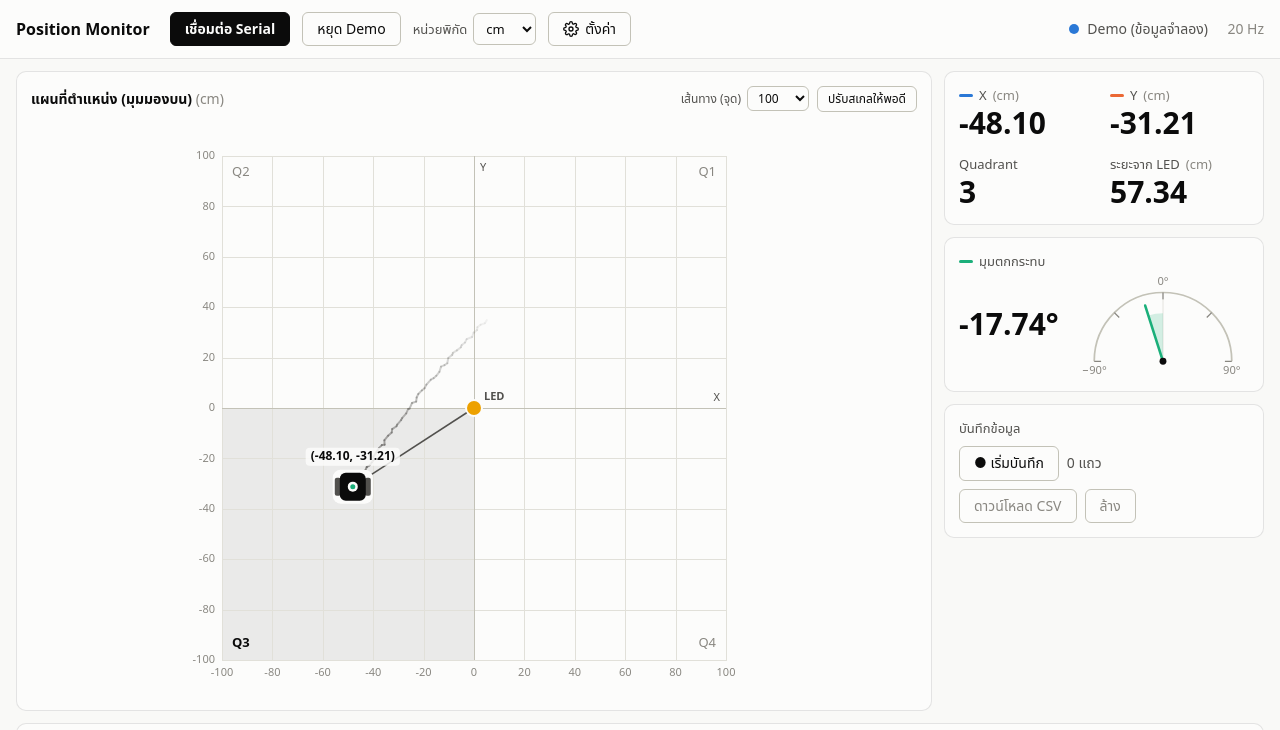
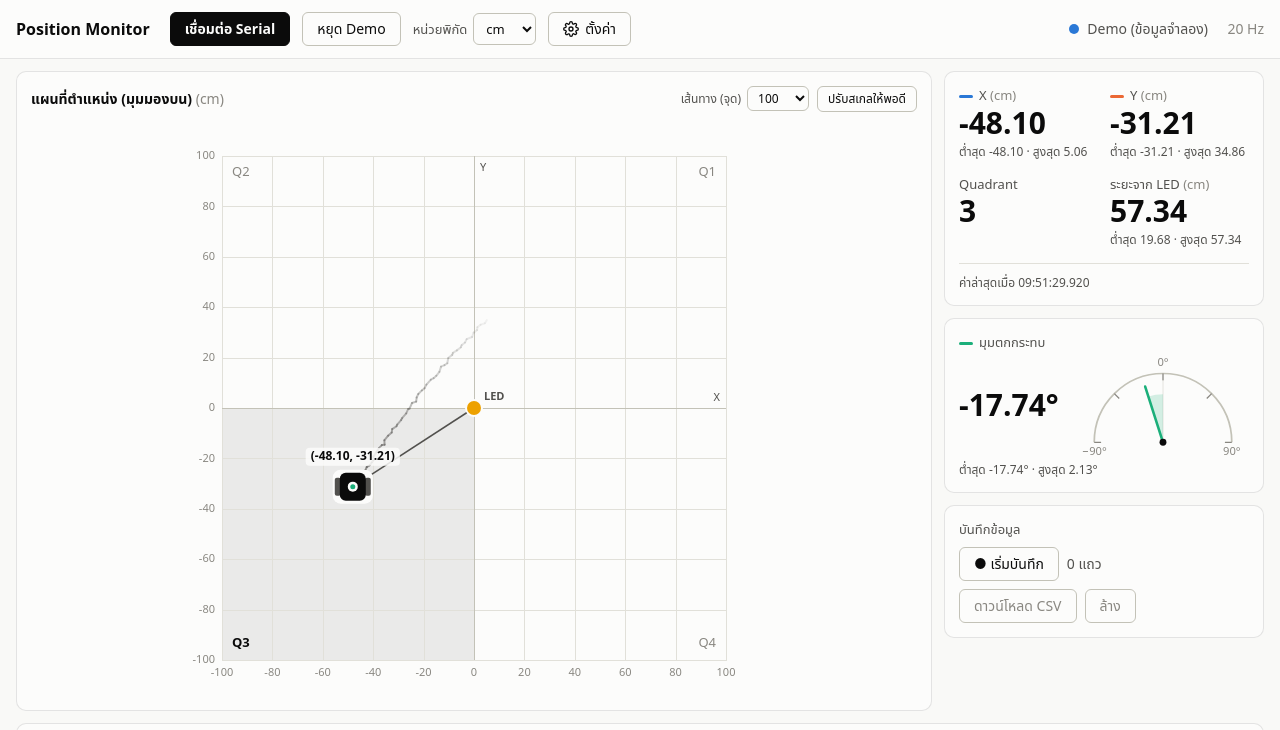
Before and after one commit to YuttakanS/Ui-for-monitoring-robot, a plain HTML site: page index.html in a window 1280 px wide. Both pictures are taken after a click on the button "Demo". Shown: the top 730 px of the page. Drawn offline with Linux system fonts and the light colour scheme.

Commit message:
feat(ui): add last-reading time and session min/max to metric cards
X, Y, distance and incidence angle show the session min and max under
the value (in the selected unit); the stats reset when a new
connection or demo starts. The position card shows the time of the
latest reading to the millisecond. Long labels like "Distance from LED
(cm)" now wrap as one line of text instead of splitting into columns.

Co-Authored-By: Claude Opus 5.5 <noreply@anthropic.com>

```diff
--- a/app.js
+++ b/app.js
@@ -107,6 +107,9 @@
       hintWait1: 'ตรวจว่า baud rate ในเมนูตั้งค่าตรงกับที่บอร์ดใช้',
       hintWait2: 'บอร์ดต้องส่งบรรทัดแบบ  Quadrant 1: x, y, มุม',
       distLed: 'ระยะจาก LED',
+      lastReading: 'ค่าล่าสุดเมื่อ',
+      min: 'ต่ำสุด',
+      max: 'สูงสุด',
       angle: 'มุมตกกระทบ',
       gaugeAria: 'หน้าปัดมุมตกกระทบ',
       recTitle: 'บันทึกข้อมูล',
@@ -158,6 +161,9 @@
       hintWait1: 'Check that the baud rate in Settings matches the board',
       hintWait2: 'The board must send lines like  Quadrant 1: x, y, angle',
       distLed: 'Distance from LED',
+      lastReading: 'Last reading at',
+      min: 'min',
+      max: 'max',
       angle: 'Incidence angle',
       gaugeAria: 'Incidence angle dial',
       recTitle: 'Recording',
@@ -219,6 +225,7 @@
     unit: DEFAULT_UNIT,    // display unit only (key of UNITS)
     trailN: 100,           // map trail length in samples; 0 = off
     mapHover: null,        // pointer position over the map canvas (CSS px) or null
+    stats: null,           // session min/max per field, reset with the data
     lang: DEFAULT_LANG,
     notice: null,          // { key, arg } so it can be re-rendered on language change
     parseErrors: 0,
@@ -242,6 +249,7 @@
     statusDot: $('statusDot'), statusText: $('statusText'), rate: $('rate'), notice: $('notice'),
     map: $('map'), btnResetScale: $('btnResetScale'),
     valX: $('valX'), valY: $('valY'), valQ: $('valQ'), valR: $('valR'), valA: $('valA'),
+    mmX: $('mmX'), mmY: $('mmY'), mmR: $('mmR'), mmA: $('mmA'), lastTime: $('lastTime'),
     gNeedle: $('gNeedle'), gWedge: $('gWedge'),
     btnRecord: $('btnRecord'), recCount: $('recCount'), btnCsv: $('btnCsv'), btnClearLog: $('btnClearLog'),
     tableDetails: $('tableDetails'), tableBody: $('tableBody'),
@@ -274,6 +282,7 @@
     s.wall = Date.now();
     state.samples.push(s);
     state.latest = s;
+    addStats(s);
 
     var cutoff = s.t - WINDOW_MS - 2000;
     if (state.samples.length > 512 && state.samples[0].t < cutoff) {
@@ -295,9 +304,23 @@
     state.dirty = state.tilesDirty = true;
   }
 
+  function addStats(s) {
+    var v = { x: s.x, y: s.y, r: Math.hypot(s.x, s.y), angle: s.angle };
+    if (!state.stats) {
+      state.stats = {};
+      for (var k0 in v) state.stats[k0] = { min: v[k0], max: v[k0] };
+      return;
+    }
+    for (var k in v) {
+      if (v[k] < state.stats[k].min) state.stats[k].min = v[k];
+      if (v[k] > state.stats[k].max) state.stats[k].max = v[k];
+    }
+  }
+
   function clearData() {
     state.samples = [];
     state.latest = null;
+    state.stats = null;
     state.range = null;
     state.parseErrors = 0;
     state.lastRaw = '';
@@ -465,10 +488,19 @@
       if (!s) values[i].textContent = t('waiting');
     }
     if (!s) {
+      el.mmX.textContent = el.mmY.textContent = el.mmR.textContent = el.mmA.textContent = '';
+      el.lastTime.textContent = '—';
       el.gNeedle.style.visibility = 'hidden';
       el.gWedge.setAttribute('d', '');
       return;
     }
+    var st = state.stats;
+    function mm(lo, hi) { return t('min') + ' ' + lo + '  ·  ' + t('max') + ' ' + hi; }
+    el.mmX.textContent = mm(fmtLen(st.x.min), fmtLen(st.x.max));
+    el.mmY.textContent = mm(fmtLen(st.y.min), fmtLen(st.y.max));
+    el.mmR.textContent = mm(fmtLen(st.r.min), fmtLen(st.r.max));
+    el.mmA.textContent = mm(st.angle.min.toFixed(2) + '°', st.angle.max.toFixed(2) + '°');
+    el.lastTime.textContent = clockTime(s.wall) + '.' + String(s.wall % 1000).padStart(3, '0');
     el.gNeedle.style.visibility = 'visible';
     el.valX.textContent = fmtLen(s.x);
     el.valY.textContent = fmtLen(s.y);
--- a/index.html
+++ b/index.html
@@ -78,10 +78,12 @@
         <div class="tile">
           <div class="tile-label"><span class="key" style="--k:var(--s1)"></span>X <span class="unit" data-unit></span></div>
           <div class="tile-value" id="valX">—</div>
+          <div class="tile-sub" id="mmX"></div>
         </div>
         <div class="tile">
           <div class="tile-label"><span class="key" style="--k:var(--s2)"></span>Y <span class="unit" data-unit></span></div>
           <div class="tile-value" id="valY">—</div>
+          <div class="tile-sub" id="mmY"></div>
         </div>
         <div class="tile">
           <div class="tile-label">Quadrant</div>
@@ -90,7 +92,9 @@
         <div class="tile">
           <div class="tile-label"><span data-i18n="distLed">ระยะจาก LED</span> <span class="unit" data-unit></span></div>
           <div class="tile-value" id="valR">—</div>
+          <div class="tile-sub" id="mmR"></div>
         </div>
+        <div class="tiles-foot"><span data-i18n="lastReading">ค่าล่าสุดเมื่อ</span> <span id="lastTime">—</span></div>
       </section>
 
       <section class="card gauge-card">
@@ -109,6 +113,7 @@
             <text class="g-text" x="180" y="120" text-anchor="middle">90°</text>
           </svg>
         </div>
+        <div class="tile-sub" id="mmA"></div>
       </section>
 
       <section class="card rec-card">
--- a/style.css
+++ b/style.css
@@ -169,7 +169,19 @@ main {
 
 /* ---------- value tiles ---------- */
 .tiles { display: grid; grid-template-columns: 1fr 1fr; gap: 14px 12px; }
-.tile-label { display: flex; align-items: center; gap: 6px; color: var(--text2); font-size: 13px; }
+/* block (not flex) so a long label wraps as one sentence with its unit */
+.tile-label { color: var(--text2); font-size: 13px; }
+.tile-label .key { vertical-align: middle; margin-right: 6px; }
+.tile-label .unit { white-space: nowrap; }
+.tile-sub { margin-top: 2px; color: var(--text2); font-size: 12px; font-variant-numeric: tabular-nums; }
+.tiles-foot {
+  grid-column: 1 / -1;
+  padding-top: 10px;
+  border-top: 1px solid var(--grid);
+  color: var(--text2);
+  font-size: 12px;
+  font-variant-numeric: tabular-nums;
+}
 .tile-value { font-size: 30px; font-weight: 600; line-height: 1.2; color: var(--text); }
 /* same height as a number, so the layout doesn't jump when data arrives */
 .tile-value.empty {
```
